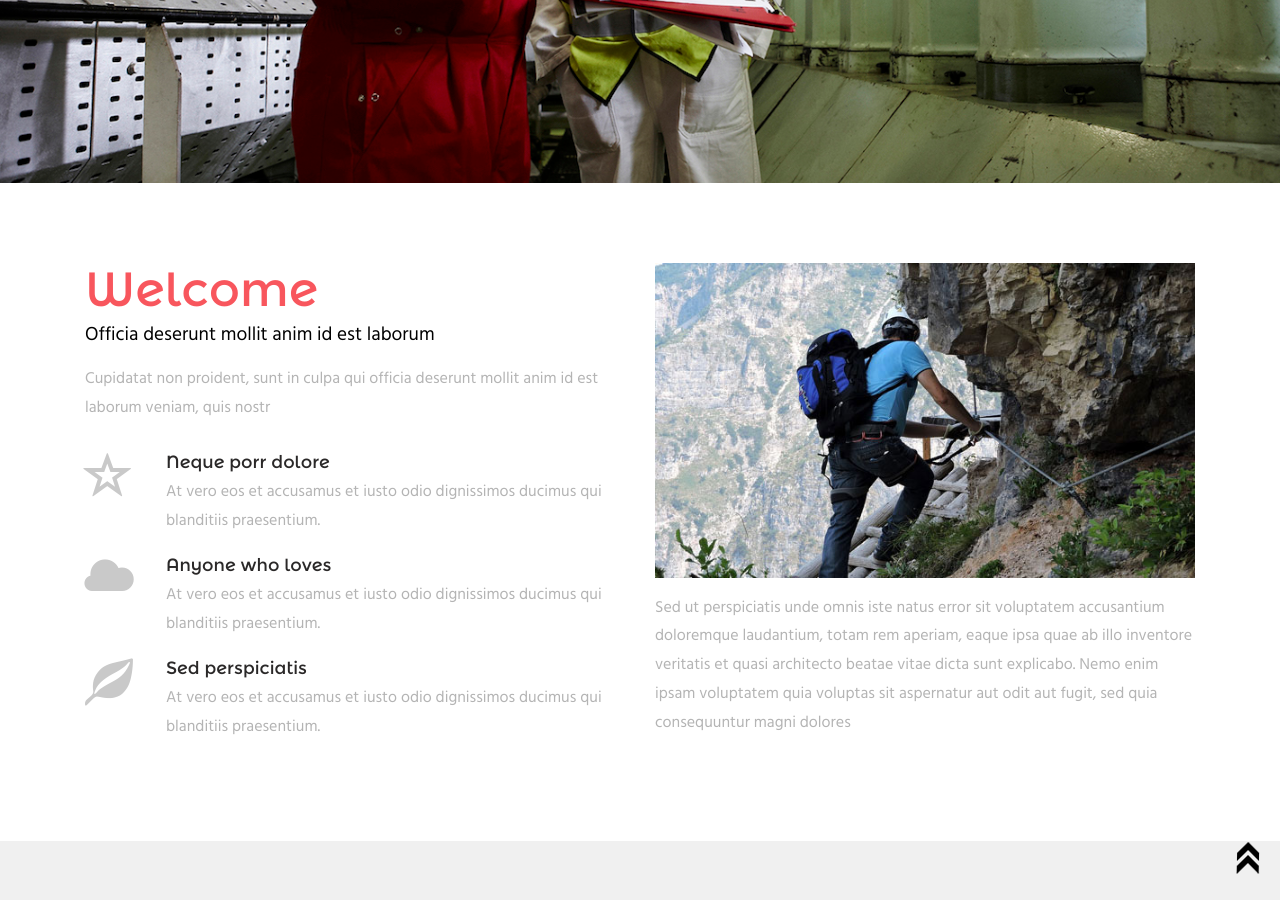
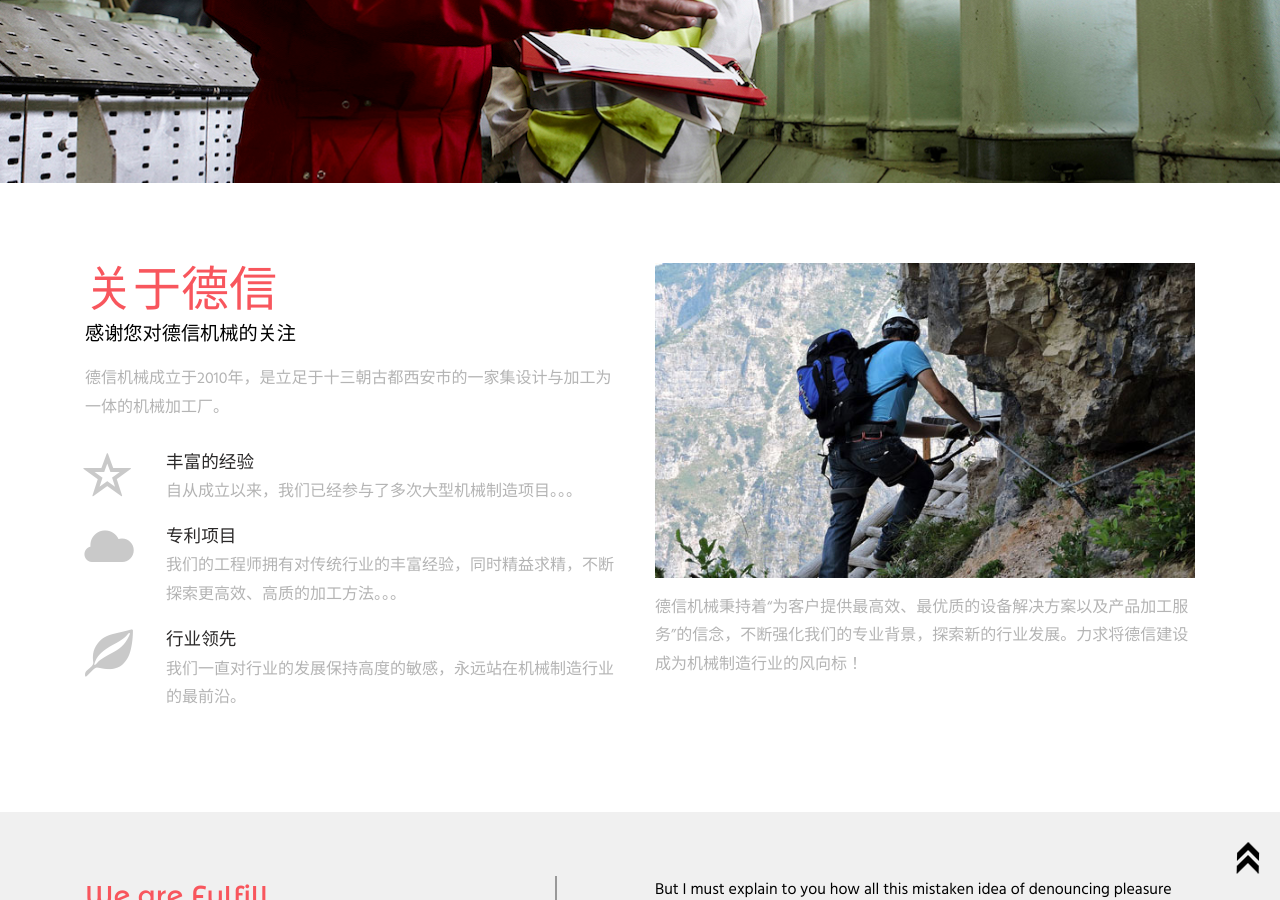
Before and after one commit to dexinjixie/dexinjixie.github.io, a Jekyll site: the page index.html, which Jekyll copies as it is, in a window 1280 px wide and 900 px high, scrolled down 518 px. Built offline with Jekyll 4.4.1, drawn with Linux system fonts in a browser that asks for light colours.

Commit message:
change about part

```diff
--- a/index.html
+++ b/index.html
@@ -114,31 +114,31 @@
 		<div class="about-main">
 			<div class="about-bottom">
 				<div class="col-md-6 about-left">
-					<h4>Welcome</h4>
-					<h5>Officia deserunt mollit anim id est laborum</h5>
-					<p>Cupidatat non proident, sunt in culpa qui officia deserunt mollit anim id est laborum veniam, quis nostr</p>
+					<h4>关于德信</h4>
+					<h5>感谢您对德信机械的关注</h5>
+					<p>德信机械成立于2010年，是立足于十三朝古都西安市的一家集设计与加工为一体的机械加工厂。</p>
 					<div class="about-grid">
 						<div class="ab-sub-gd">
 							<span class="glyphicon glyphicon-star-empty ab-gd-img" aria-hidden="true"> </span>
 							<div class="ab-gd-text">
-								<h6>Neque porr dolore</h6>
-								<p>At vero eos et accusamus et iusto odio dignissimos ducimus qui blanditiis praesentium.</p>
+								<h6>丰富的经验</h6>
+								<p>自从成立以来，我们已经参与了多次大型机械制造项目。。。</p>
 							</div>
 						   <div class="clearfix"> </div>
 						</div>
 						<div class="ab-sub-gd">
 							<span class="glyphicon glyphicon-cloud ab-gd-img" aria-hidden="true"> </span>
 							<div class="ab-gd-text">
-								<h6>Anyone who loves</h6>
-								<p>At vero eos et accusamus et iusto odio dignissimos ducimus qui blanditiis praesentium.</p>
+								<h6>专利项目</h6>
+								<p>我们的工程师拥有对传统行业的丰富经验，同时精益求精，不断探索更高效、高质的加工方法。。。</p>
 							</div>
 							<div class="clearfix"> </div>
 						</div>
 						<div class="ab-sub-gd">
 							<span class="glyphicon glyphicon-leaf ab-gd-img" aria-hidden="true"> </span>
 							<div class="ab-gd-text">
-								<h6>Sed perspiciatis</h6>
-								<p>At vero eos et accusamus et iusto odio dignissimos ducimus qui blanditiis praesentium.</p>
+								<h6>行业领先</h6>
+								<p>我们一直对行业的发展保持高度的敏感，永远站在机械制造行业的最前沿。</p>
 							</div>
 							<div class="clearfix"> </div>
 						</div>
@@ -146,7 +146,7 @@
 				</div>
 				<div class="col-md-6 about-right">
 					<a href="single.html"><img src="images/ab.jpg" alt="" class="img-responsive"></a>
-					<p>Sed ut perspiciatis unde omnis iste natus error sit voluptatem accusantium doloremque laudantium, totam rem aperiam, eaque ipsa quae ab illo inventore veritatis et quasi architecto beatae vitae dicta sunt explicabo. Nemo enim ipsam voluptatem quia voluptas sit aspernatur aut odit aut fugit, sed quia consequuntur magni dolores</p>
+					<p>德信机械秉持着“为客户提供最高效、最优质的设备解决方案以及产品加工服务”的信念，不断强化我们的专业背景，探索新的行业发展。力求将德信建设成为机械制造行业的风向标！</p>
 				</div>
 			  <div class="clearfix"> </div>
 			</div>
```
Also changed, not shown: pictures/banner.jpg, pictures/banner_all.jpg (added), 1 other file.
